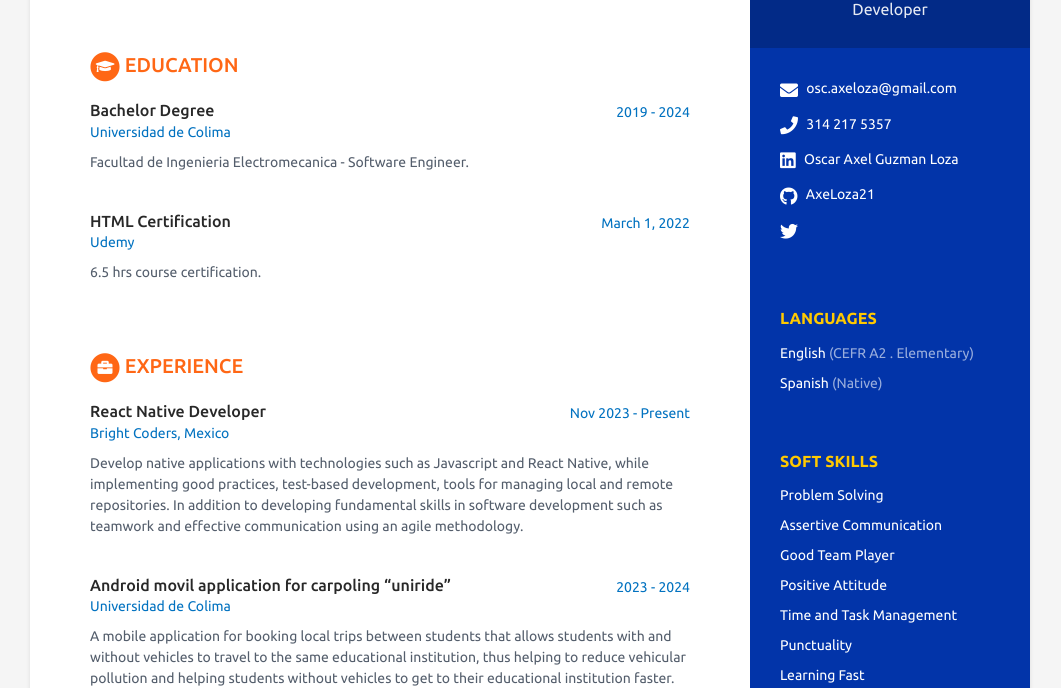
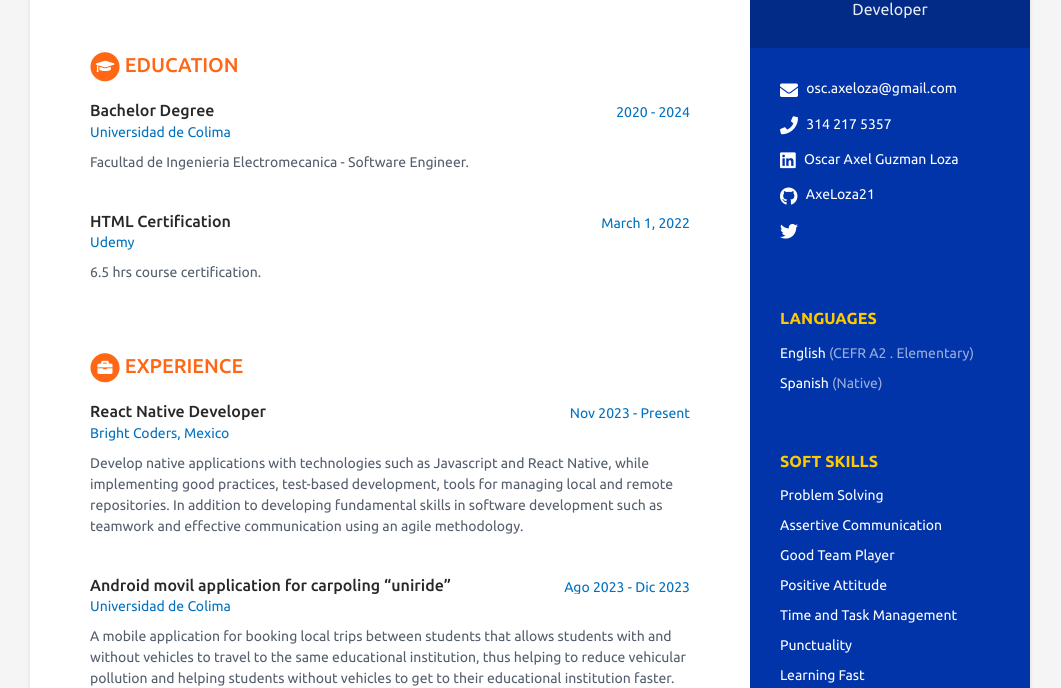
Before and after one commit to BrightCoders-Institute/scorecard-AxeLoza21, a Jekyll site: the page built from index.html, in a window 1280 px wide. Shown: the part 295-983 px from the top of the page, without its empty margins (110-1171 px from the left). Built offline with Jekyll 4.4.1, drawn with Linux system fonts in a browser that asks for light colours.

Commit message:
Update data.yml

```diff
--- a/_data/data.yml
+++ b/_data/data.yml
@@ -65,7 +65,7 @@ career-profile:
 educationcomplete:
   - degree: Bachelor Degree
     university: Universidad de Colima
-    time: 2019 - 2024
+    time: 2020 - 2024
     details: |
       Facultad de Ingenieria Electromecanica - Software Engineer.
 
@@ -87,7 +87,7 @@ experiences:
       such as teamwork and effective communication using an agile methodology.
 
   - role: Android movil application for carpoling “uniride”
-    time: 2023 - 2024
+    time: Ago 2023 - Dic 2023
     company: Universidad de Colima
     details: |
       A mobile application for booking local trips between students that allows students with and without vehicles
```
